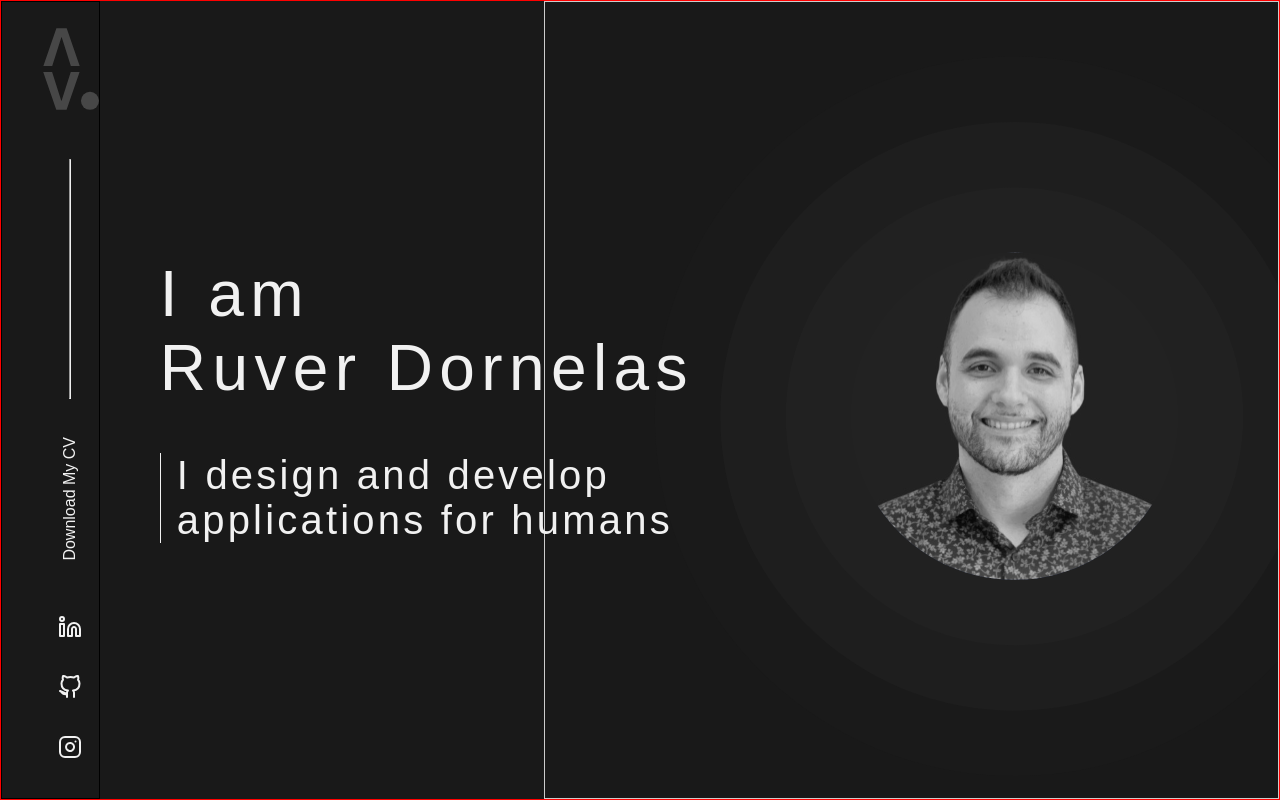
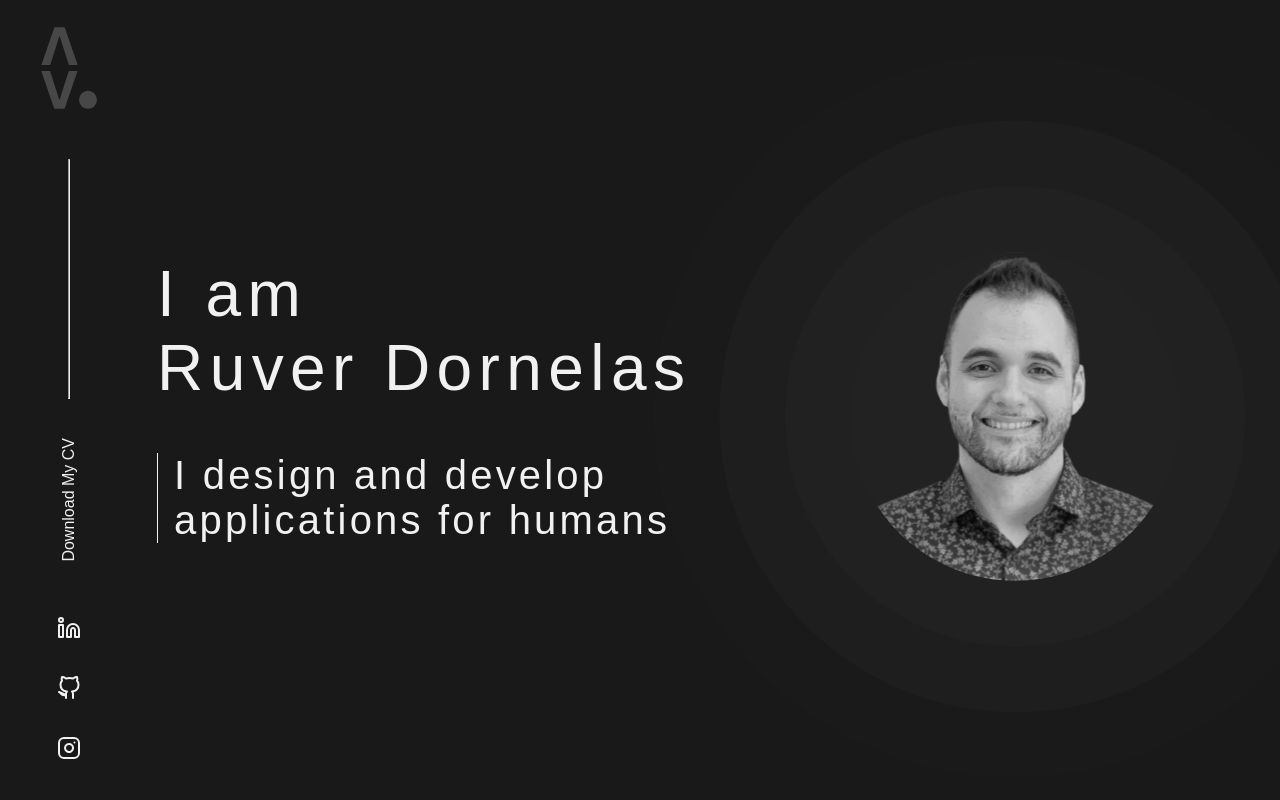
Before and after one commit to ruverd/ruver-dornelas, a Next.js app: page / in a window 1280 px wide. Built offline with nearby package versions, Linux system fonts and the light colour scheme.

Commit message:
fix: remove border from containers

```diff
--- a/src/styles/pages/Home.ts
+++ b/src/styles/pages/Home.ts
@@ -5,7 +5,6 @@ export const Container = styled.div`
   flex-direction: row;
   width: 100vw;
   height: 100vh;
-  border: 1px solid red;
 `;
 
 export const NavContainer = styled.div`
@@ -14,7 +13,6 @@ export const NavContainer = styled.div`
   justify-content: space-around;
   align-items: center;
   padding-left: 40px;
-  border: 1px solid black;
 
   img {
     min-width: 24px;
@@ -60,7 +58,6 @@ export const Profile = styled.div`
   display: flex;
   justify-content: flex-end;
   flex-grow: 1;
-  border: 1px solid #ccc;
 `;
 
 export const HighlightContainer = styled.div`
```
